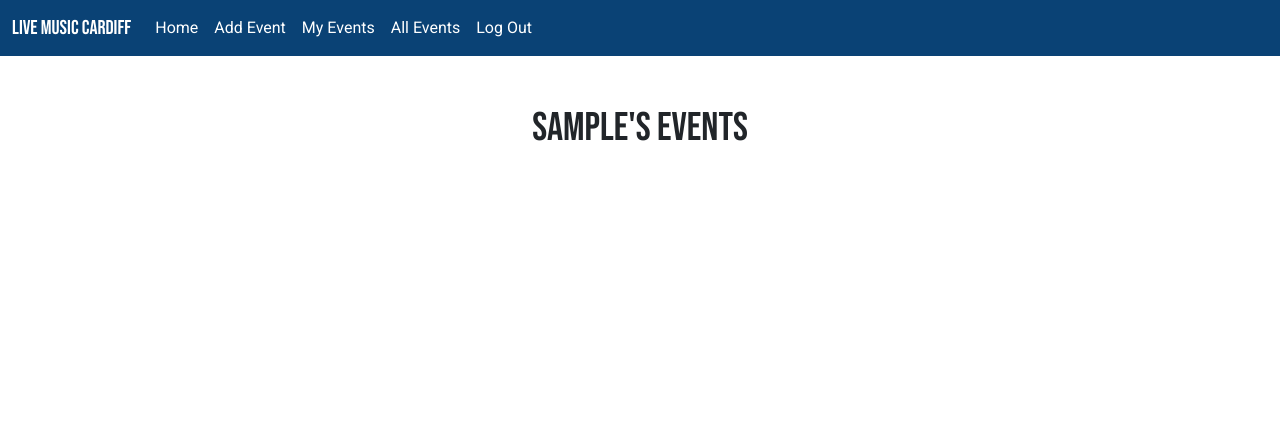
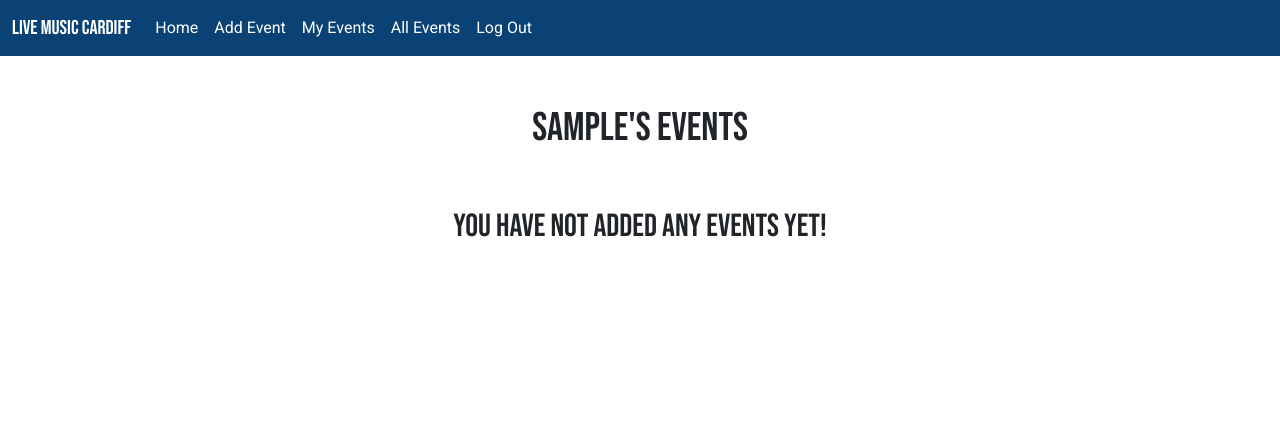
Before and after one commit to siondawson/milestone-project-3, a Flask app: page /user_events/ in a window 1280 px wide. Shown: the top 436 px of the page. Run offline with Flask 3, Linux system fonts and the light colour scheme; the visitor is signed in with stand-in values (Sample User, id 1); data that the repository does not hold is empty; some libraries are stand-ins or nearby versions.

Commit message:
add if statement to user_events.html

```diff
--- a/live_music_cardiff/templates/user_events.html
+++ b/live_music_cardiff/templates/user_events.html
@@ -5,6 +5,7 @@
 <div class="container">
     <h1 class="text-center pt-5">{{ user.first_name }}'s Events</h1>
     <div class="row">
+        {% if user_event %}
             {% for user_event in user_events %}
             <div class="col-sm-12 col-md-6 col-lg-4 pt-5 pb-5 card-container">
                 <div class="card">
@@ -45,6 +46,9 @@
             </div>
         </div>
         {% endfor %}
+    {% else %}
+    <h2 class="text-center pt-5">You have not added any events yet!</h2>
+    {% endif %}
     </div>
 </div>
 
```
Lines whose indentation alone changed are shown as unchanged.
